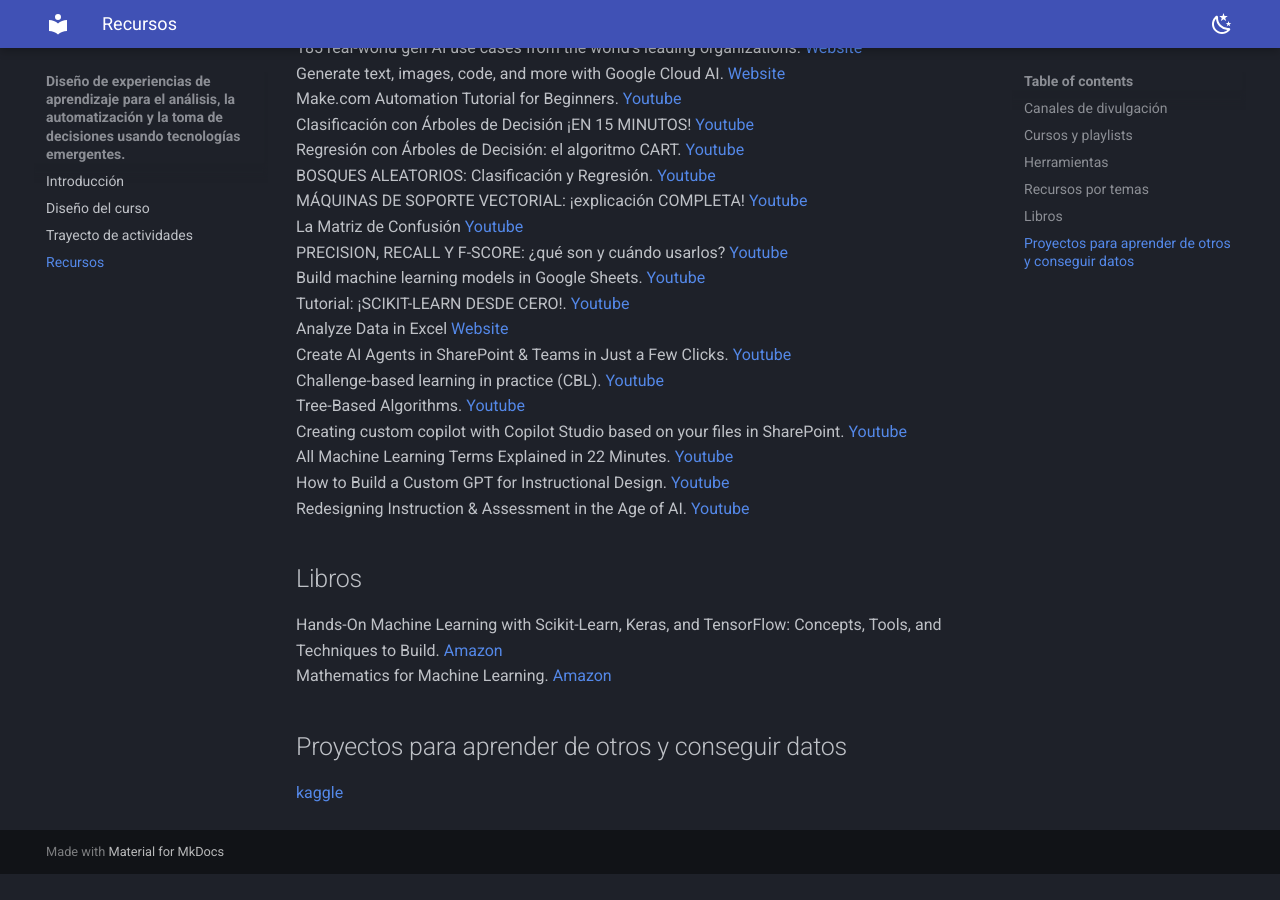
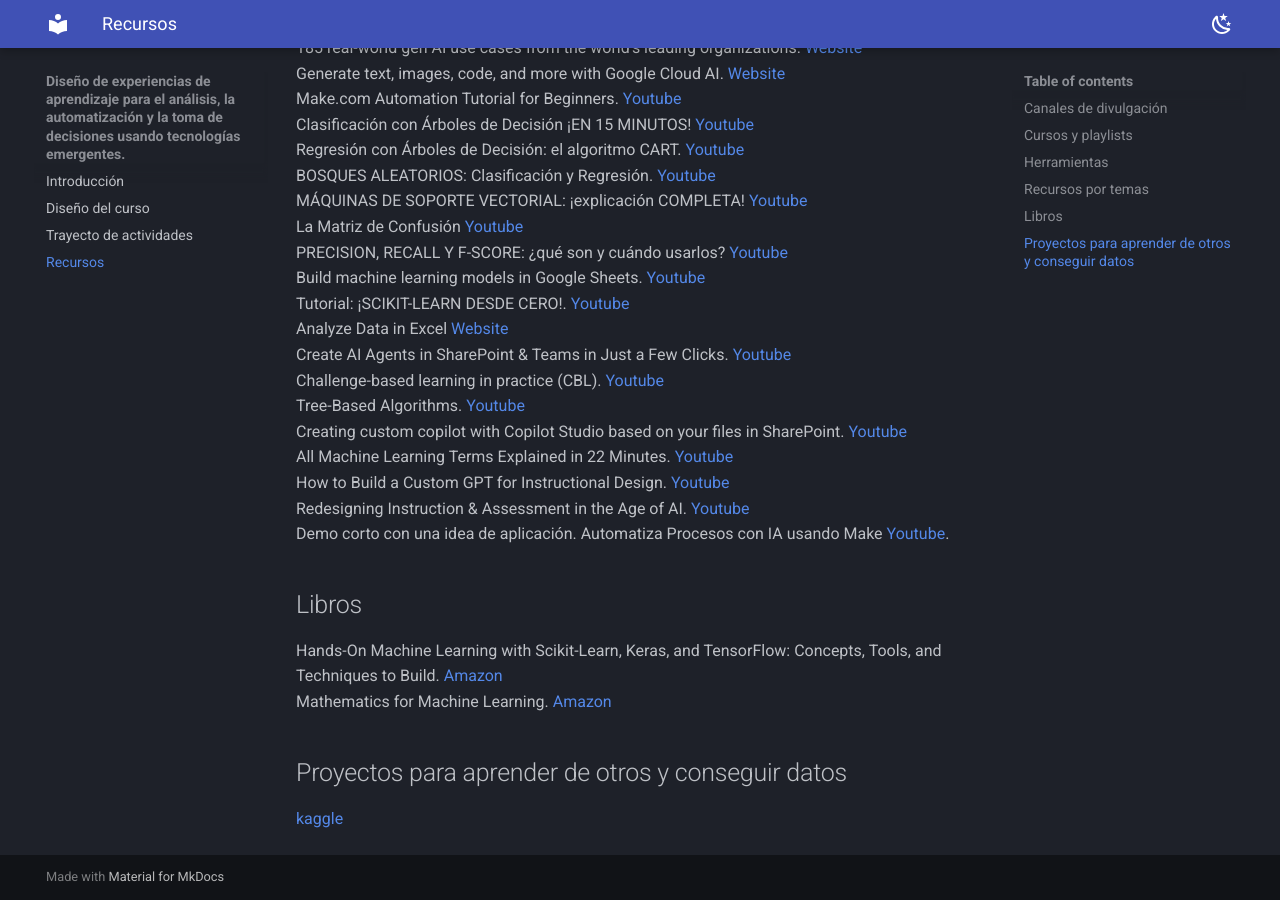
Before and after one commit to juanferfranco/cursoDeaIa, an MkDocs documentation site: the page built from docs/recursos.md, in a window 1280 px wide and 900 px high, scrolled down 1646 px. Built offline with MkDocs 1.6.1 and Material for MkDocs 9.7.7, drawn with Linux system fonts in a browser that asks for light colours; before the commit the page ends 2520 px from its top, so only the background shows below that.

Commit message:
Add a make resource

```diff
--- a/docs/recursos.md
+++ b/docs/recursos.md
@@ -81,6 +81,7 @@
 All Machine Learning Terms Explained in 22 Minutes.  [Youtube](https://youtu.be/Fa_V9fP2tpU?si=x4nhEn4Y47KK2xez)
 How to Build a Custom GPT for Instructional Design. [Youtube](https://drphilippahardman.substack.com/p/how-to-build-a-custom-gpt-for-instructional)
 Redesigning Instruction & Assessment in the Age of AI. [Youtube](https://drphilippahardman.substack.com/p/redesigning-instruction-and-assessment)
+Demo corto con una idea de aplicación. Automatiza Procesos con IA usando Make [Youtube](https://youtu.be/U6LqaXmNMk0?si=S8GxtPXDQoMkkjhd).
 
 
 
```
